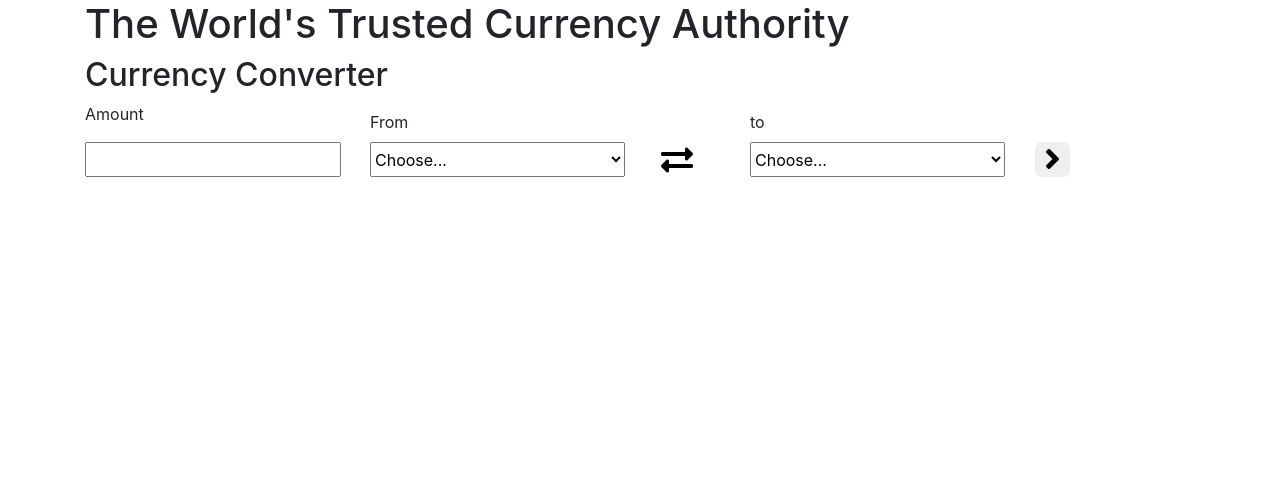
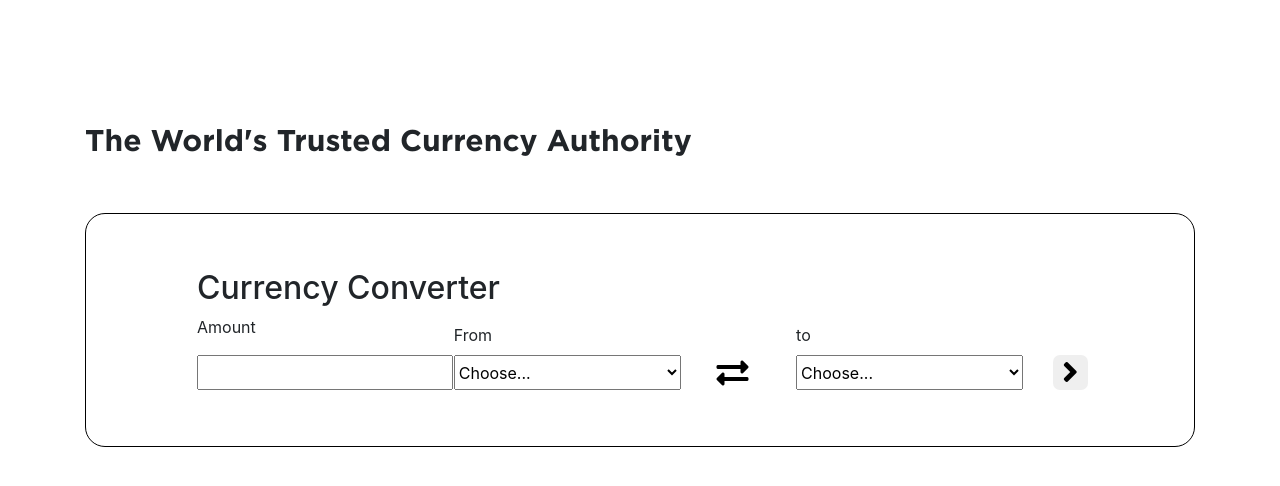
Before and after one commit to Phongwind/Currency-2, a plain HTML site: page index.html in a window 1280 px wide. Drawn offline with nearby package versions, Linux system fonts and the light colour scheme.

Commit message:
update style

```diff
--- a/css/style.css
+++ b/css/style.css
@@ -25,9 +25,33 @@ body {
     text-align: left;
 }
 
+.exchange {
+    padding-top: 10%;;
+}
+
+.exchange > h1 {
+    font: 30px Gotham-bold;
+}
+
+.exchange > h2 {
+    font: 25px Gotham-bold;
+    margin-top: 5%;
+}
+
+
+.currency {
+    margin-top: 5%;
+    border: 1px solid black;
+    border-radius: 20px;
+    padding-left: 10%;
+    padding-top: 5%;
+    padding-bottom: 5%;
+}
+
 .row {
     display: flex;
     flex-direction: row;
+
 
 }
 .from {
--- a/index.html
+++ b/index.html
@@ -17,6 +17,7 @@
     <div id="resultArea">Result will be here</div> -->
     <div class="container exchange">
         <h1>The World's Trusted Currency Authority</h1>
+        <div class="currency">
             <h2>Currency Converter</h2>
             <div class="row">
                 <div class="col-lg-3 col-sm-12 amount">
@@ -55,6 +56,7 @@
                 width: 35px;"><i class="fas fa-angle-right fa-2x"></i></button>
                 </div>
             </div>
+        </div>
         <div class="result" id="resultArea">
         </div>
     </div>
```
Lines whose indentation alone changed are shown as unchanged.
